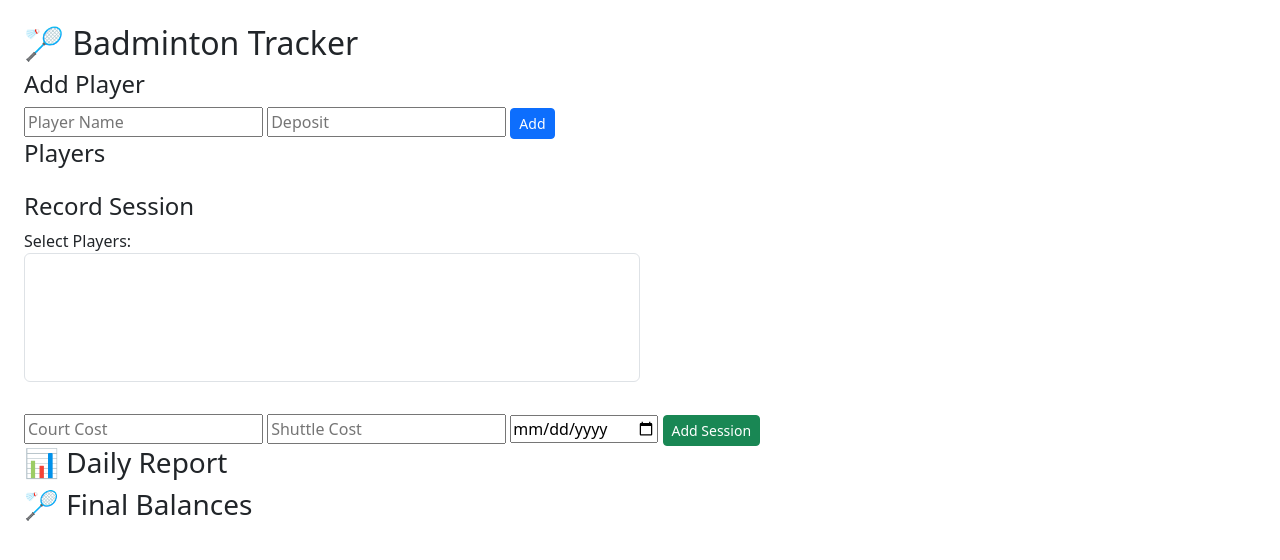
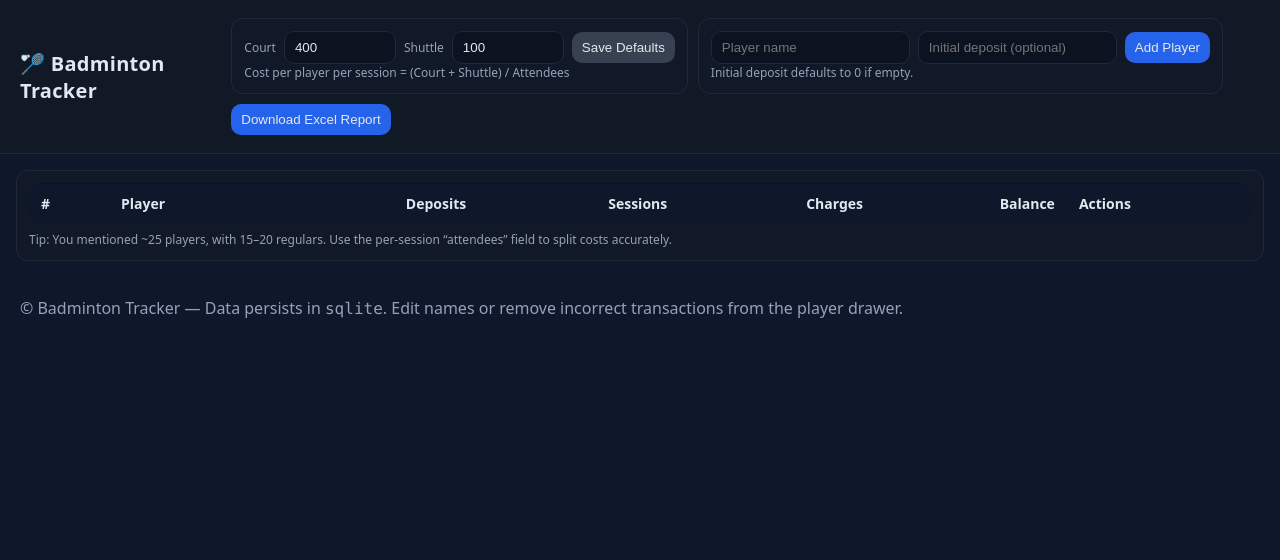
Before and after one commit to badmintontracker/badminton, a plain HTML site: page frontend/index.html in a window 1280 px wide. Drawn offline with nearby package versions, Linux system fonts and the light colour scheme; no server answers.

Commit message:
Update index.html

```diff
--- a/frontend/index.html
+++ b/frontend/index.html
@@ -1,39 +1,108 @@
 <!DOCTYPE html>
-<html>
+<html lang="en">
 <head>
+  <meta charset="UTF-8" />
   <title>Badminton Tracker</title>
-  <link rel="stylesheet" href="https://cdn.jsdelivr.net/npm/bootstrap@5.3.0/dist/css/bootstrap.min.css">
+  <meta name="viewport" content="width=device-width, initial-scale=1" />
+  <link rel="preconnect" href="https://cdn.jsdelivr.net" />
+  <style>
+    :root { --gap: 10px; --radius: 12px; font-family: system-ui, -apple-system, Segoe UI, Roboto, Helvetica, Arial, sans-serif; }
+    body { margin: 0; background:#0f172a; color:#e2e8f0; }
+    header { display:flex; gap:var(--gap); align-items:center; justify-content:space-between; padding:18px 20px; background:#111826; position:sticky; top:0; z-index:10; border-bottom:1px solid #1f2937;}
+    h1 { margin:0; font-size:20px; font-weight:700; letter-spacing:.3px; }
+    .row { display:flex; gap:var(--gap); flex-wrap:wrap; align-items:center; }
+    .card { background:#111827; border:1px solid #1f2937; border-radius:var(--radius); padding:12px; }
+    input, button, select { border-radius:10px; border:1px solid #1f2937; background:#0b1220; color:#e5e7eb; padding:8px 10px; }
+    button { cursor:pointer; background:#2563eb; border:none; }
+    button.secondary { background:#374151; }
+    button.danger { background:#dc2626; }
+    button:disabled { opacity:.6; cursor:not-allowed; }
+    table { width:100%; border-collapse:collapse; background:#0b1220; border-radius:var(--radius); overflow:hidden; }
+    th, td { padding:10px 12px; border-bottom:1px solid #1f2937; text-align:left; font-size:14px; }
+    th { background:#0f172a; position:sticky; top:66px; z-index:5; }
+    tbody tr:hover { background:#0f172a; }
+    .muted { color:#94a3b8; font-size:12px; }
+    .flex { display:flex; gap:8px; align-items:center; flex-wrap:wrap; }
+    .grow { flex:1; }
+    .right { text-align:right; }
+    .pill { padding:2px 8px; border-radius:999px; background:#0b1220; border:1px solid #1f2937; font-size:12px; }
+    .modal-backdrop { position:fixed; inset:0; background:rgba(0,0,0,.5); display:none; align-items:center; justify-content:center; }
+    .modal { background:#0b1220; border:1px solid #1f2937; border-radius:16px; padding:16px; width:min(560px, 94vw); }
+    .modal h3 { margin-top:0; }
+    .grid { display:grid; gap:10px; grid-template-columns: repeat(2, minmax(0,1fr)); }
+    .grid .col-span-2 { grid-column: span 2; }
+    .mono { font-family: ui-monospace, SFMono-Regular, Menlo, Consolas, monospace; }
+    footer { padding:20px; color:#94a3b8; }
+  </style>
+  <!-- ExcelJS + FileSaver -->
+  <script src="https://cdn.jsdelivr.net/npm/exceljs@4.4.0/dist/exceljs.min.js"></script>
+  <script src="https://cdn.jsdelivr.net/npm/file-saver@2.0.5/dist/FileSaver.min.js"></script>
 </head>
-<body class="p-4">
-  <h2>🏸 Badminton Tracker</h2>
+<body>
+  <header>
+    <h1>🏸 Badminton Tracker</h1>
+    <div class="row">
+      <div class="card">
+        <div class="flex">
+          <label class="muted">Court</label>
+          <input type="number" id="courtCost" value="400" step="1" min="0" style="width:90px">
+          <label class="muted">Shuttle</label>
+          <input type="number" id="shuttleCost" value="100" step="1" min="0" style="width:90px">
+          <button id="saveSettingsBtn" class="secondary">Save Defaults</button>
+        </div>
+        <div class="muted">Cost per player per session = (Court + Shuttle) / Attendees</div>
+      </div>
 
-  <!-- Add Player -->
-  <h4>Add Player</h4>
-  <input id="playerName" placeholder="Player Name">
-  <input id="playerDeposit" type="number" placeholder="Deposit">
-  <button class="btn btn-primary btn-sm" onclick="addPlayer()">Add</button>
+      <div class="card">
+        <div class="flex">
+          <input id="newPlayerName" placeholder="Player name" />
+          <input id="newPlayerDeposit" type="number" step="1" min="0" placeholder="Initial deposit (optional)" />
+          <button id="addPlayerBtn">Add Player</button>
+        </div>
+        <div class="muted">Initial deposit defaults to 0 if empty.</div>
+      </div>
 
-  <!-- Players Table -->
-  <h4>Players</h4>
-  <table class="table table-striped" id="playersTable"></table>
+      <button id="exportExcelBtn">Download Excel Report</button>
+    </div>
+  </header>
 
-  <!-- Record Multi-Player Session -->
-  <h4>Record Session</h4>
-  <label>Select Players:</label><br>
-  <select id="sessionPlayers" multiple size="5" class="form-select w-50 mb-2"></select><br>
-  <input type="number" id="sessionCourtCost" placeholder="Court Cost">
-  <input type="number" id="sessionShuttleCost" placeholder="Shuttle Cost">
-  <input type="date" id="sessionDate">
-  <button class="btn btn-success btn-sm" onclick="addSession()">Add Session</button>
+  <main class="row" style="padding:16px;">
+    <div class="card grow">
+      <table id="playersTable">
+        <thead>
+          <tr>
+            <th>#</th>
+            <th>Player</th>
+            <th class="right">Deposits</th>
+            <th class="right">Sessions</th>
+            <th class="right">Charges</th>
+            <th class="right">Balance</th>
+            <th>Actions</th>
+          </tr>
+        </thead>
+        <tbody></tbody>
+      </table>
+      <div class="muted" style="margin-top:8px;">
+        Tip: You mentioned ~25 players, with 15–20 regulars. Use the per-session “attendees” field to split costs accurately.
+      </div>
+    </div>
+  </main>
 
-  <!-- Daily Report -->
-  <h3>📊 Daily Report</h3>
-  <div id="dailyReport"></div>
+  <!-- Modal -->
+  <div id="modalBackdrop" class="modal-backdrop">
+    <div class="modal">
+      <h3 id="modalTitle">Edit</h3>
+      <div id="modalBody"></div>
+      <div class="flex" style="justify-content:flex-end; margin-top:12px;">
+        <button class="secondary" id="closeModalBtn">Close</button>
+      </div>
+    </div>
+  </div>
 
-  <!-- Final Balances -->
-  <h3>🏸 Final Balances</h3>
-  <table class="table table-bordered" id="balanceTable"></table>
+  <footer>
+    © Badminton Tracker — Data persists in <span class="mono">sqlite</span>. Edit names or remove incorrect transactions from the player drawer.
+  </footer>
 
-  <script src="script.js"></script>
+  <script src="./script.js"></script>
 </body>
 </html>
```
